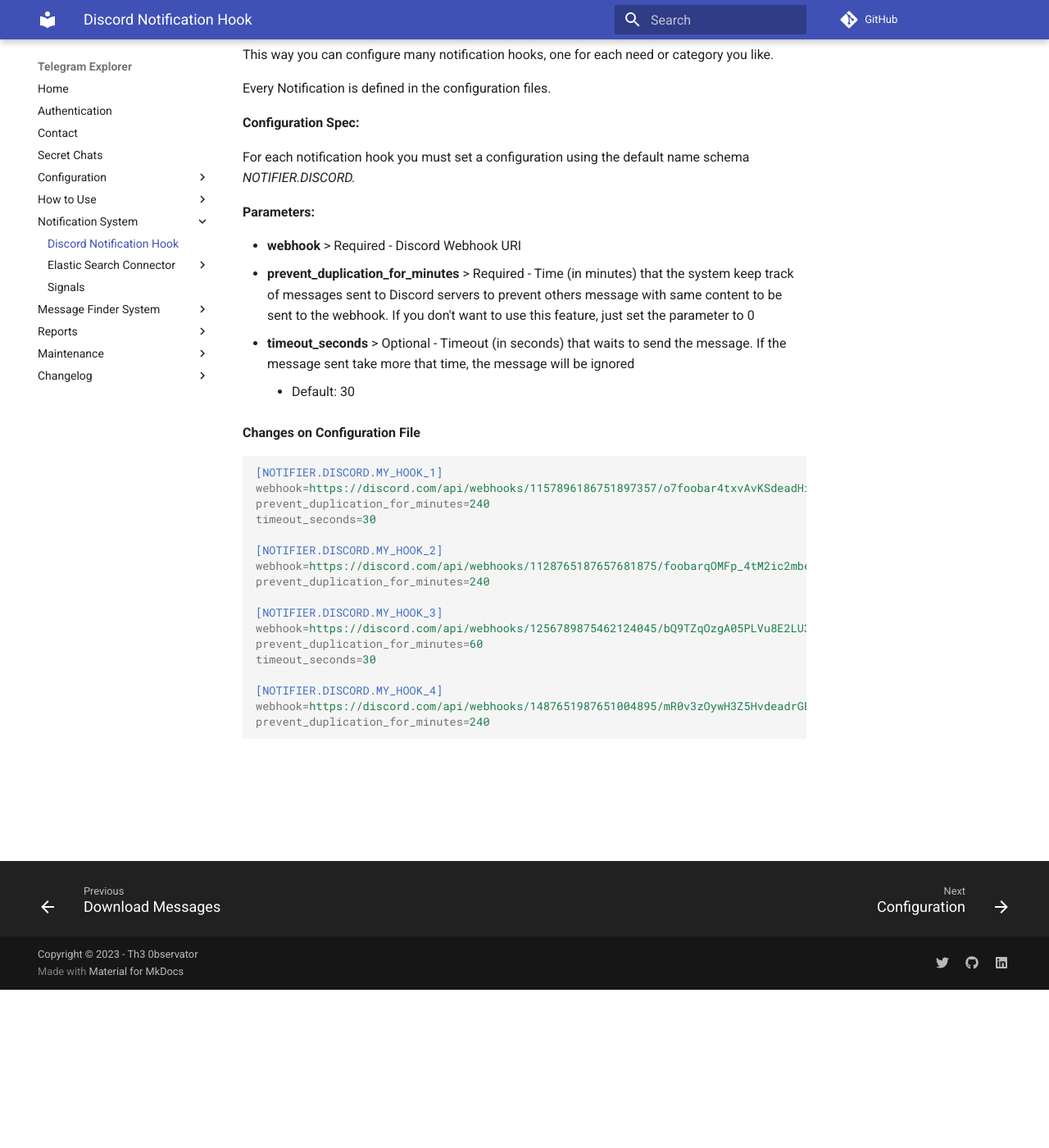
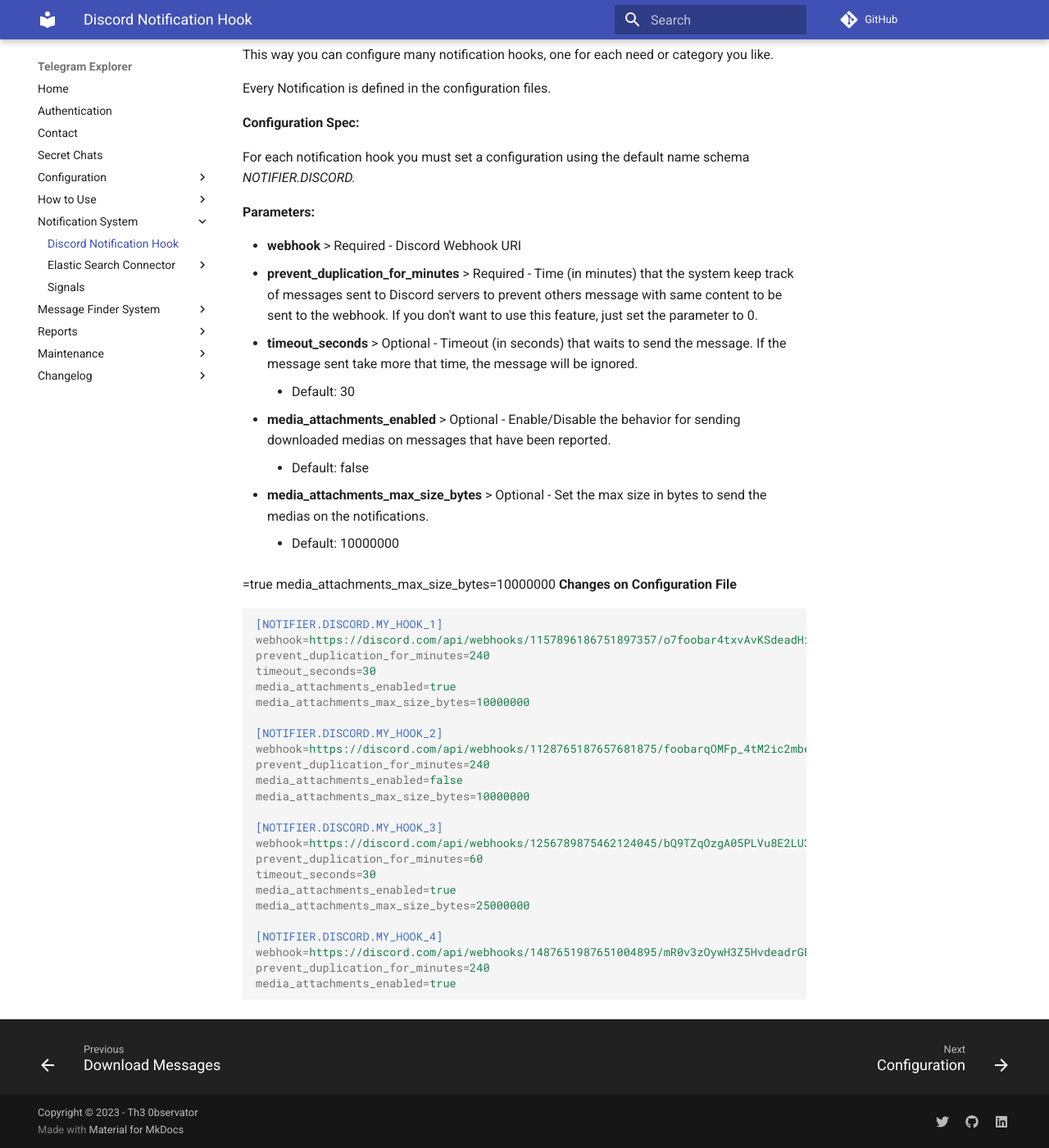
Before and after one commit to guibacellar/TEx, an MkDocs documentation site: the page built from docs/notification/notification_discord.md, in a window 1280 px wide and 1400 px high, scrolled down 193 px. Shown: the whole window at 82% size. Built offline with MkDocs 1.6.1 and Material for MkDocs 9.7.7, drawn with Linux system fonts in a browser that asks for light colours; comment, search, counter and statistics services are not loaded.

````diff
--- a/docs/notification/notification_discord.md
+++ b/docs/notification/notification_discord.md
@@ -13,27 +13,40 @@ For each notification hook you must set a configuration using the default name s
 **Parameters:**
 
   * **webhook** > Required - Discord Webhook URI
-  * **prevent_duplication_for_minutes** > Required - Time (in minutes) that the system keep track of messages sent to Discord servers to prevent others message with same content to be sent to the webhook. If you don't want to use this feature, just set the parameter to 0
-  * **timeout_seconds** > Optional - Timeout (in seconds) that waits to send the message. If the message sent take more that time, the message will be ignored
+  * **prevent_duplication_for_minutes** > Required - Time (in minutes) that the system keep track of messages sent to Discord servers to prevent others message with same content to be sent to the webhook. If you don't want to use this feature, just set the parameter to 0.
+  * **timeout_seconds** > Optional - Timeout (in seconds) that waits to send the message. If the message sent take more that time, the message will be ignored.
     * Default: 30
+  * **media_attachments_enabled** > Optional - Enable/Disable the behavior for sending downloaded medias on messages that have been reported.
+    * Default: false
+  * **media_attachments_max_size_bytes** > Optional - Set the max size in bytes to send the medias on the notifications.
+    * Default: 10000000
 
+=true
+media_attachments_max_size_bytes=10000000
 **Changes on Configuration File**
 ```ini
 [NOTIFIER.DISCORD.MY_HOOK_1]
 webhook=https://discord.com/api/webhooks/1157896186751897357/o7foobar4txvAvKSdeadHiI-9XYeXaGlQtd-5PtrrX_eCE0XElWktpPqjrZ0KbeefPtQC
 prevent_duplication_for_minutes=240
 timeout_seconds=30
+media_attachments_enabled=true
+media_attachments_max_size_bytes=10000000
 
 [NOTIFIER.DISCORD.MY_HOOK_2]
 webhook=https://discord.com/api/webhooks/1128765187657681875/foobarqOMFp_4tM2ic2mbeefNPOZqJnBZZdfaubQv2vJgbYzfdeadZd5aqGX6FmCmbNjX
 prevent_duplication_for_minutes=240
+media_attachments_enabled=false
+media_attachments_max_size_bytes=10000000
 
 [NOTIFIER.DISCORD.MY_HOOK_3]
 webhook=https://discord.com/api/webhooks/1256789875462124045/bQ9TZqOzgA05PLVu8E2LU3N5foobarFU8-0nQbeefP5oIgAUOlydeadf7Uc19Hs00OJQ
 prevent_duplication_for_minutes=60
 timeout_seconds=30
+media_attachments_enabled=true
+media_attachments_max_size_bytes=25000000
 
 [NOTIFIER.DISCORD.MY_HOOK_4]
 webhook=https://discord.com/api/webhooks/1487651987651004895/mR0v3zOywH3Z5HvdeadrGEqqndkcYepgCM-Q6foobardjAMXAEbeefuA_F7-h5JcBM4RT
 prevent_duplication_for_minutes=240
+media_attachments_enabled=true
 ```
````
Also changed, not shown: docs/changelog/v030.md (+1 -0 lines), docs/configuration/complete_configuration_file_example.md (+4 -0 lines).
